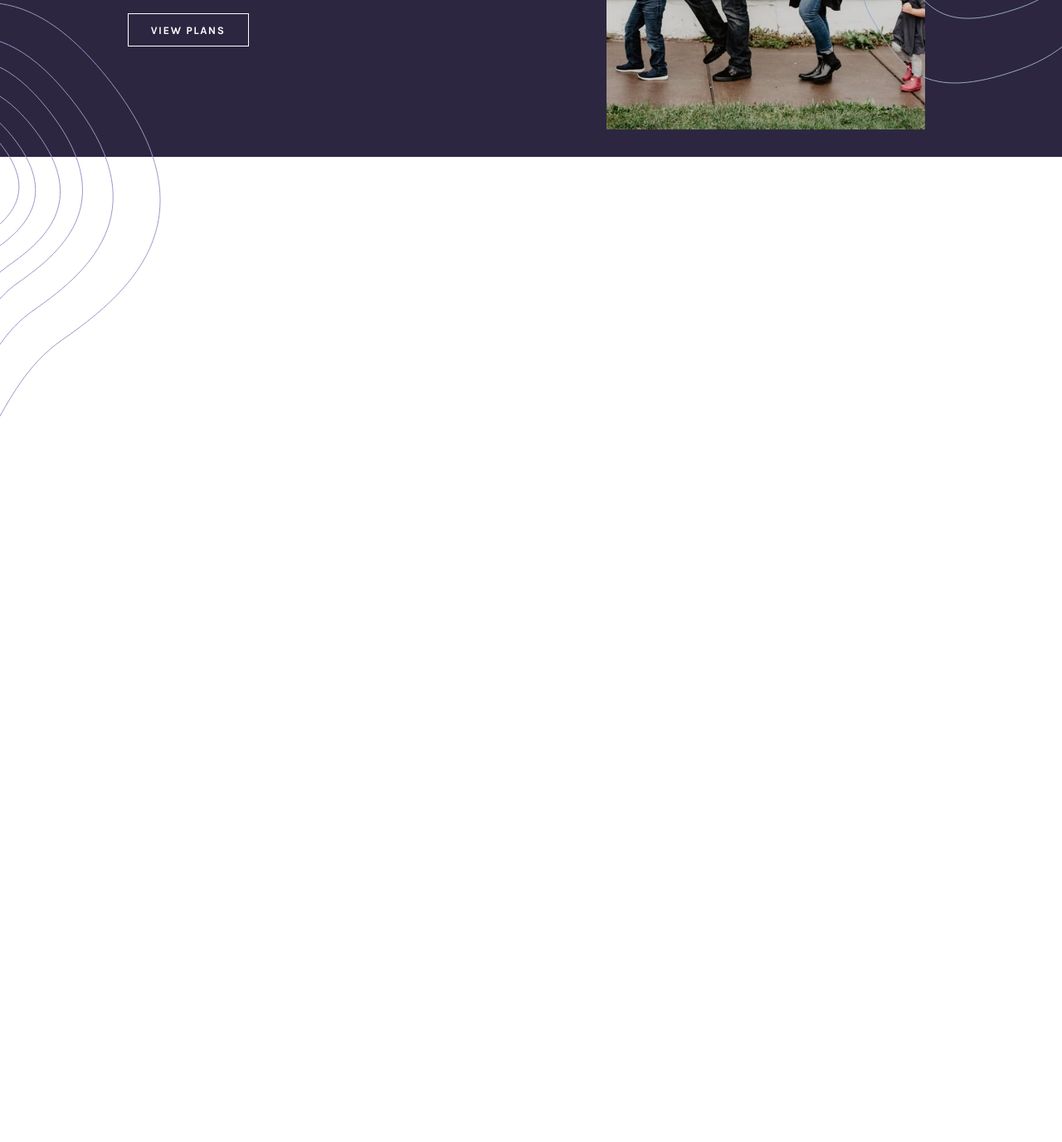
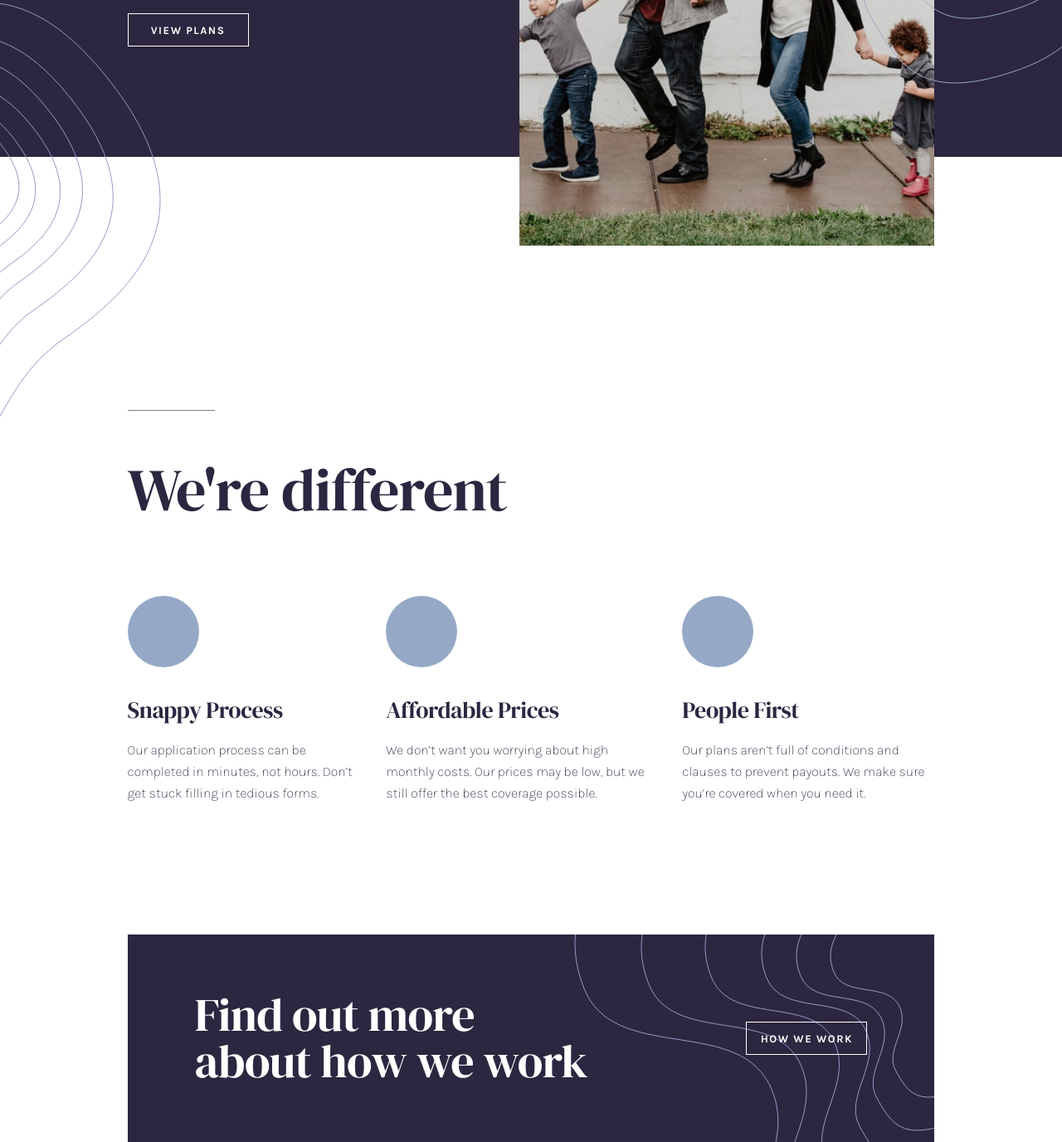
Before and after one commit to kyle-norris/website_insure, a plain HTML site: page index.html in a window 1280 px wide. Shown: the part 491-1867 px from the top of the page at 83% size. Before the commit the page ends 994 px from the top, so only its background shows below. Drawn offline with Linux system fonts and the light colour scheme.

Commit message:
Added banner

```diff
--- a/index.html
+++ b/index.html
@@ -32,8 +32,16 @@
 
     <main>
       <div class="intro">
-        <img src="Starter_Files/images/bg-pattern-intro-right-desktop.svg" alt="" class="intro-image-right">
-        <img src="Starter_Files/images/bg-pattern-intro-left-desktop.svg" alt="" class="intro-image-left">
+        <img
+          src="Starter_Files/images/bg-pattern-intro-right-desktop.svg"
+          alt=""
+          class="intro-image-right"
+        />
+        <img
+          src="Starter_Files/images/bg-pattern-intro-left-desktop.svg"
+          alt=""
+          class="intro-image-left"
+        />
         <div class="intro-content">
           <div class="stylish-line"></div>
           <h1>
@@ -53,6 +61,43 @@
           alt="Intro Image"
         />
       </div>
+
+      <div class="middle">
+        <div class="stylish-line"></div>
+        <h1>We're different</h1>
+        <div class="merits">
+          <div class="merit">
+            <div class="icon"></div>
+            <h3>Snappy Process</h3>
+            <p>
+              Our application process can be completed in minutes, not hours.
+              Don’t get stuck filling in tedious forms.
+            </p>
+          </div>
+          <div class="merit">
+            <div class="icon"></div>
+            <h3>Affordable Prices</h3>
+            <p>
+              We don’t want you worrying about high monthly costs. Our prices
+              may be low, but we still offer the best coverage possible.
+            </p>
+          </div>
+          <div class="merit">
+            <div class="icon"></div>
+            <h3>People First</h3>
+            <p>
+              Our plans aren’t full of conditions and clauses to prevent
+              payouts. We make sure you’re covered when you need it.
+            </p>
+          </div>
+        </div>
+      </div>
+
+      <div class="banner">
+        <img src="Starter_Files/images/bg-pattern-how-we-work-desktop.svg" alt="">
+        <h2>Find out more <br />about how we work</h2>
+        <button class="light">How we work</button>
+      </div>
     </main>
   </body>
 </html>
--- /dev/null
+++ b/scss/_banner.sass
@@ -0,0 +1,18 @@
+.banner
+  margin: 0 12% 0 12%
+  height: 250px
+  background-color: $primary-dark-violet
+  display: flex
+  flex-direction: row
+  align-items: center
+  justify-content: space-between
+  padding: 0 81px 0 81px
+  position: relative
+
+  button
+    z-index: 800
+
+  img
+    position: absolute
+    top: 0
+    right: 0
--- a/scss/_intro.sass
+++ b/scss/_intro.sass
@@ -25,8 +25,6 @@
     padding-top: 105px
 
     .stylish-line
-      width: 105px
-      height: 1px
       background-color: white
 
     h1
@@ -43,5 +41,5 @@
   img
     position: absolute
     top: 105px
-    right: 165px
-    width: 30%
+    right: 12%
+    width: 500px
--- /dev/null
+++ b/scss/_middle.sass
@@ -0,0 +1,34 @@
+.middle
+  margin-top: 305px
+  padding: 0 12% 0 12%
+  height: 632px
+
+  .stylish-line
+    background-color: $secondary-gray-violet
+
+  h1
+    color: $primary-dark-violet
+    margin-top: 63px
+
+  .merits
+    display: flex
+    flex-direction: row
+    margin-top: 96px
+    gap: 30px
+
+    .merit
+      display: flex
+      flex-direction: column
+
+      .icon
+        width: 86px
+        height: 86px
+        background-color: $primary-gray-blue
+        border-radius: 50%
+
+      h3
+        margin-top: 32px
+
+      p
+        color: $primary-dark-violet
+        margin-top: 16px
--- a/scss/main.sass
+++ b/scss/main.sass
@@ -4,6 +4,8 @@
 @import 'config'
 @import 'header'
 @import 'intro'
+@import 'middle'
+@import 'banner'
 
 *
   margin: 0
@@ -56,9 +58,29 @@ h1
   letter-spacing: -1px
   line-height: 64px
 
+h2
+  font-family: 'DM Serif Display', serif
+  color: white
+  font-size: 56px
+  line-height: 56px
+  font-weight: 400
+  letter-spacing: -0.78px
+
+h3
+  font-family: 'DM Serif Display', serif
+  color: $primary-dark-violet
+  font-size: 28px
+  line-height: 39px
+  font-weight: 400
+  letter-spacing: -0.39px
+
 p
   font-size: 16px
   font-family: 'Karla', sans-serif
   line-height: 26px
   font-weight: 200
   color: white
+
+.stylish-line
+  width: 105px
+  height: 1px
```
Also changed, not shown: dist/css/main.css, 1 other file.
